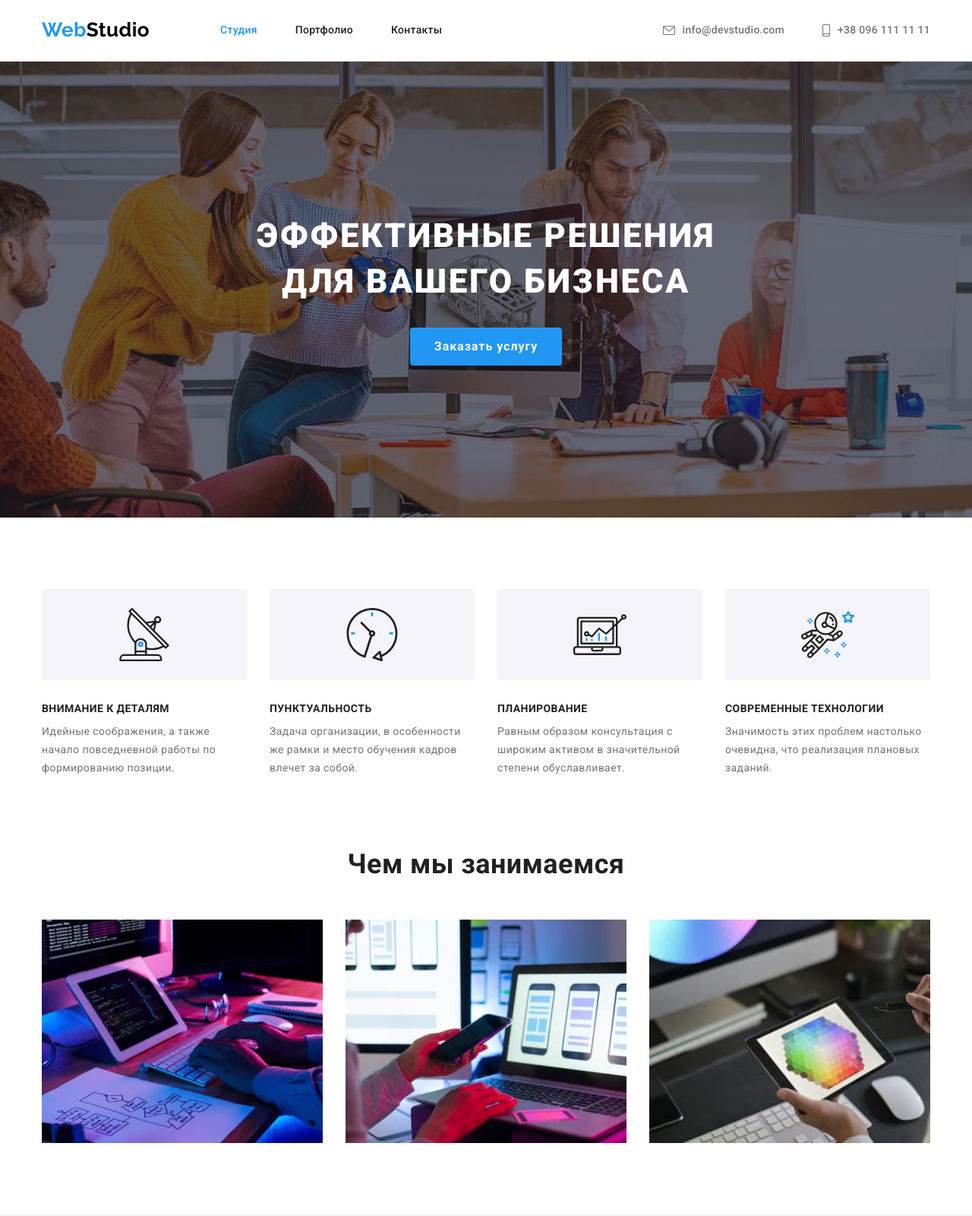
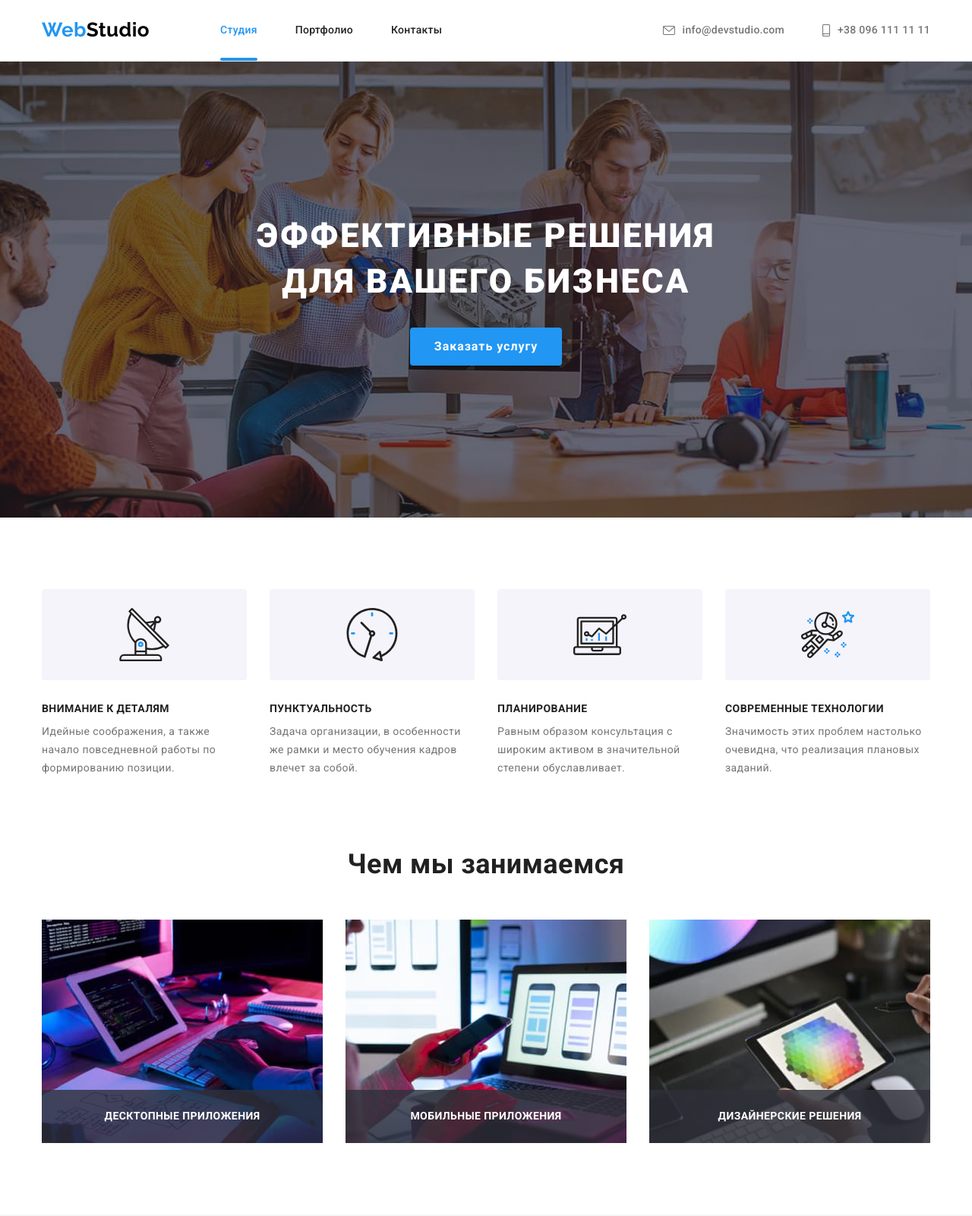
Before and after one commit to LiliyaFaizulina/goit-markup-hw-05, a plain HTML site: page index.html in a window 1280 px wide. Shown: the top 1600 px of the page at 76% size. Drawn offline with nearby package versions, Linux system fonts and the light colour scheme.

Commit message:
add text on image and decor of current page

```diff
--- a/css/styles.css
+++ b/css/styles.css
@@ -21,6 +21,7 @@ html {
   --white-translucent: rgba(255, 255, 255, 0.6);
   --icon-color: #afb1b8;
   --icon-bg-color: rgba(255, 255, 255, 0.1);
+  --services-bg-color: rgba(47, 48, 58, 0.8);
   --main-font-family: Roboto;
   --bold: 700;
   --primary-font-size: 16px;
@@ -134,6 +135,22 @@ ul {
 .contact.link:focus,
 .contact.link:hover {
   color: var(--blue-color);
+}
+
+.current {
+  position: relative;
+}
+
+.current::after {
+  content: '';
+  position: absolute;
+  left: 0;
+  bottom: 0;
+
+  width: 100%;
+  height: 4px;
+  background-color: var(--blue-color);
+  border-radius: 2px;
 }
 
 .icon {
@@ -253,15 +270,37 @@ ul {
   margin-bottom: 50px;
 }
 
-.benefits .title {
+.benefits .title,
+.services-title {
   margin-bottom: 0;
 }
 
 .benefits .title,
-.footer .call {
+.footer .call,
+.services-title {
   font-size: inherit;
   line-height: 1.14;
   text-transform: uppercase;
+}
+
+.services .item {
+  position: relative;
+}
+
+.services-title {
+  margin-top: 0;
+  padding-top: 27px;
+  padding-bottom: 27px;
+
+  position: absolute;
+  width: 100%;
+  left: 0;
+  bottom: 0;
+
+  background-color: var(--services-bg-color);
+  color: var(--primary-bg-color);
+  font-weight: var(--bold);
+  text-align: center;
 }
 
 .section-title {
@@ -386,7 +425,7 @@ ul {
   cursor: pointer;
 }
 
-.current.filter-button {
+.active.filter-button {
   background-color: var(--blue-color);
   color: var(--primary-bg-color);
   box-shadow: 0px 3px 1px rgba(0, 0, 0, 0.1), 0px 1px 2px rgba(0, 0, 0, 0.08),
--- a/index.html
+++ b/index.html
@@ -115,13 +115,21 @@
           <h2 class="section-title">Чем мы занимаемся</h2>
           <ul class="list flexbox">
             <li class="item">
-              <img src="./images/box1.jpg" alt="Написание алгоритма" width="370" height="294" />
+              <img src="./images/box1.jpg" alt="Разработка приложений" width="370" height="294" />
+              <h3 class="services-title">Десктопные приложения</h3>
             </li>
             <li class="item">
-              <img src="./images/box2.jpg" alt="Разработка приложений" width="370" height="294" />
+              <img
+                src="./images/box2.jpg"
+                alt="Разработка мобильных приложений"
+                width="370"
+                height="294"
+              />
+              <h3 class="services-title">Мобильные приложения</h3>
             </li>
             <li class="item">
               <img src="./images/box3.jpg" alt="Дизайн" width="370" height="294" />
+              <h3 class="services-title">Дизайнерские решения</h3>
             </li>
           </ul>
         </div>
@@ -395,5 +403,7 @@
         </div>
       </div>
     </footer>
+
+    <script src="./js/modal.js"></script>
   </body>
 </html>
```
Also changed, not shown: portfolio.html (+1 -1 lines).
